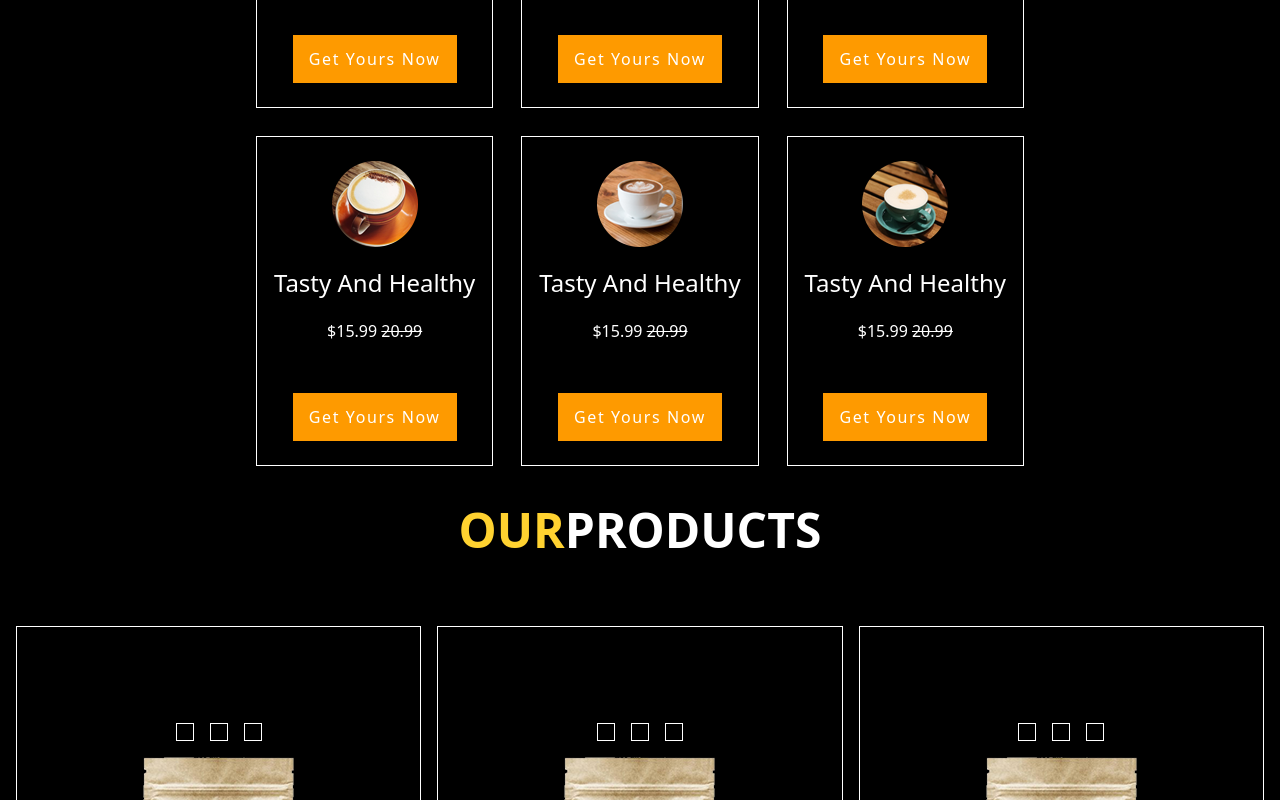
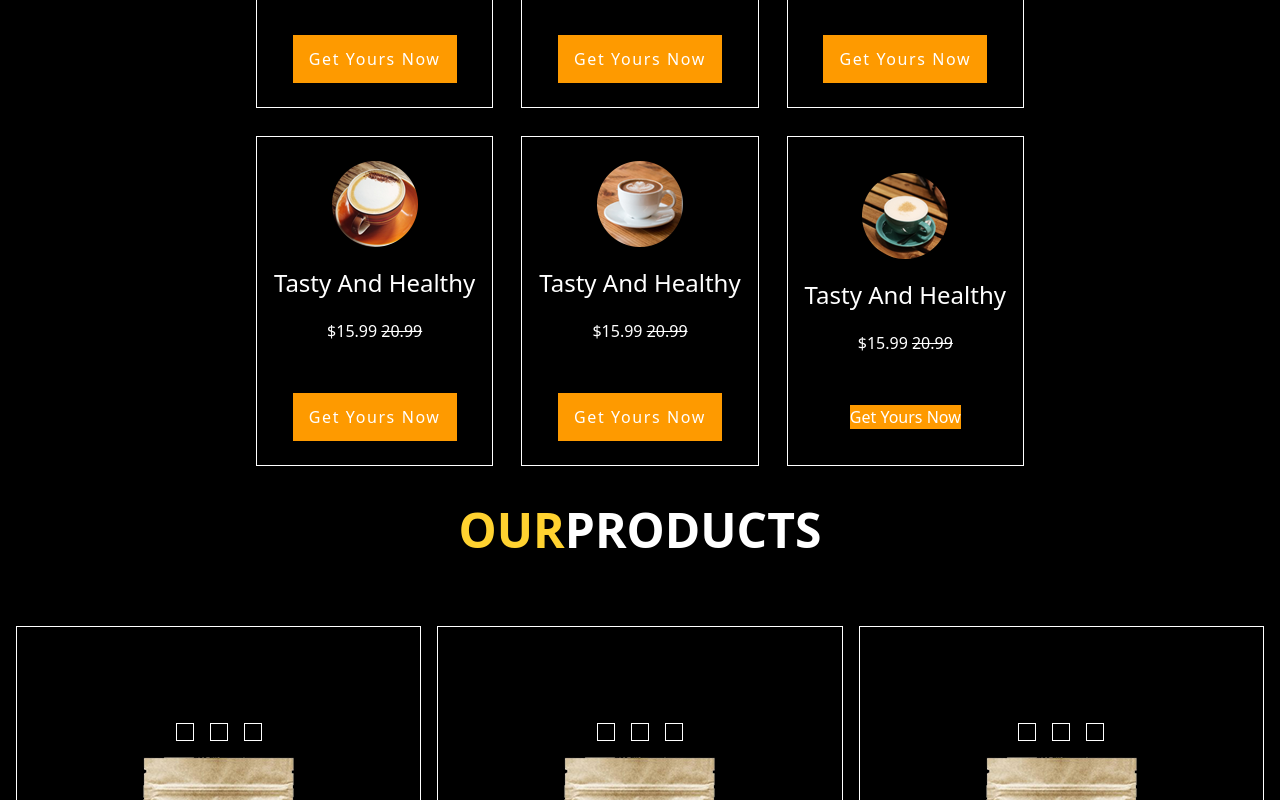
Before and after one commit to mehroj39/shop, a React (Vite) app: page / in a window 1280 px wide. Shown: the part 1760-2560 px from the top of the page. Built offline with nearby package versions, Linux system fonts and the light colour scheme; some icons are missing.

Commit message:
footer page changed

```diff
--- a/src/pages/Footer.jsx
+++ b/src/pages/Footer.jsx
@@ -16,7 +16,7 @@ const Footer = () => {
                 <a href="#home"><li className='text-center list-none text-2xl border border-white text-white hover:bg-amber-300 px-5 py-2' id='home'>Home</li></a>
                 <a href="#about"><li className='text-center list-none text-2xl border border-white text-white hover:bg-amber-300 px-5 py-2' id='about'>About</li></a>
                 <a href="#menu"><li className='text-center list-none text-2xl border border-white text-white hover:bg-amber-300 px-5 py-2' id='menu'>Menu</li></a>
-                <a href="#products"><li className='text-center list-none text-2xl border border-white text-white hover:bg-amber-300 px-5 py-2' id='products'>Products</li></a>
+                <a href="#products"><li className='sm:text-xl text-center list-none text-2xl border border-white text-white hover:bg-amber-300 px-5 py-2' id='products'>Products</li></a>
                 <a href="#contact"><li className='text-center list-none text-2xl border border-white text-white hover:bg-amber-300 px-5 py-2'id='contact'>Contact</li></a>
                 <a href="#review"><li className='text-center list-none text-2xl border border-white text-white hover:bg-amber-300 px-5 py-2'id='review'>Review</li></a>
                 <a href="#blogs"><li className='text-center list-none text-2xl border border-white text-white hover:bg-amber-300 px-5 py-2' id='blogs'>Blogs</li></a>
--- a/src/pages/Menu.jsx
+++ b/src/pages/Menu.jsx
@@ -49,12 +49,12 @@ const Menu = () => {
           <button className=' hover:w-[300px] tracking-widest transition-all duration-500 ease-in-out
                     px-4 py-3 text-white bg-amber-500 mt-[30px]  mx-auto '>Get Yours Now</button>
         </div>
-        <div className='flex flex-col items-center justify-center gap-5 bg-black text-white border border-white hover:bg-white hover:text-black py-6'>
+        <div className='flex flex-col items-center justify-center gap-5 bg-black text-white border border-white hover:bg-white hover:text-black py-2'>
           <img src={menu6} alt="menu6" />
           <h3 className='text-2xl font-normal'>Tasty And Healthy</h3>
           <p>$15.99 <span className='line-through'>20.99</span></p>
-          <button className=' hover:w-[300px] tracking-widest transition-all duration-500 ease-in-out
-                   px-4 py-3 text-white bg-amber-500 mt-[30px]  mx-auto '>Get Yours Now</button>
+          <button className='hover:w-2/3   duration-500 ease-in-out
+                   text-white bg-amber-500 mt-[30px]  mx-auto '>Get Yours Now</button>
         </div>
       </div>
     </div>
```
